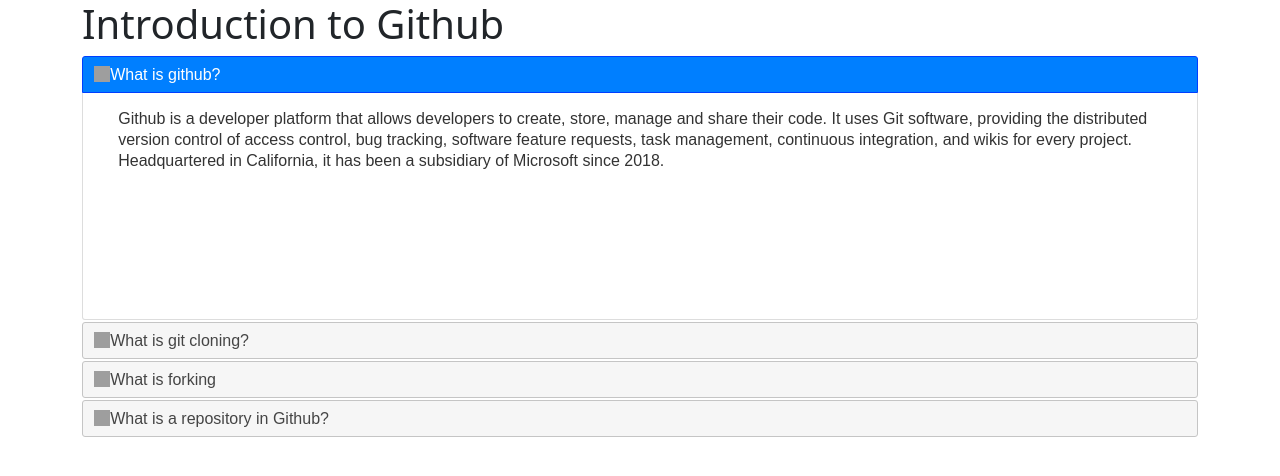
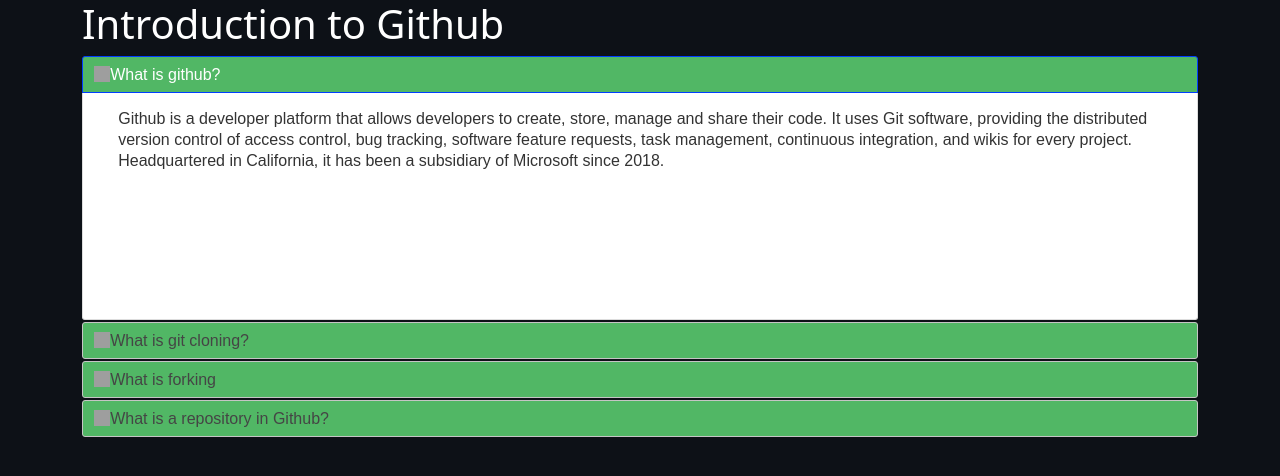
Before and after one commit to shreyastechv/jquery-accordion, a plain HTML site: page index.html in a window 1280 px wide. Drawn offline with nearby package versions, Linux system fonts and the light colour scheme; grey boxes are pictures that could not be loaded.

Commit message:
Style the colors a bit

```diff
--- /dev/null
+++ b/css/styles.css
@@ -0,0 +1,11 @@
+body {
+	background-color: #0d1117;
+}
+
+h1 {
+	color: #fff;
+}
+
+#accordion h3 {
+	background-color: #51b765;
+}
--- a/index.html
+++ b/index.html
@@ -7,6 +7,7 @@
 		<!--<link href="./css/jquery-ui.css" rel="stylesheet">-->
 		<link href="./css/bootstrap.min.css" rel="stylesheet">
 		<link rel="stylesheet" href="https://code.jquery.com/ui/1.14.0/themes/base/jquery-ui.css">
+		<link href="./css/styles.css" rel="stylesheet">
 		<script src="./js/jquery.min.js"></script>
 		<script src="./js/jquery-ui.js"></script>
 	</head>
```
